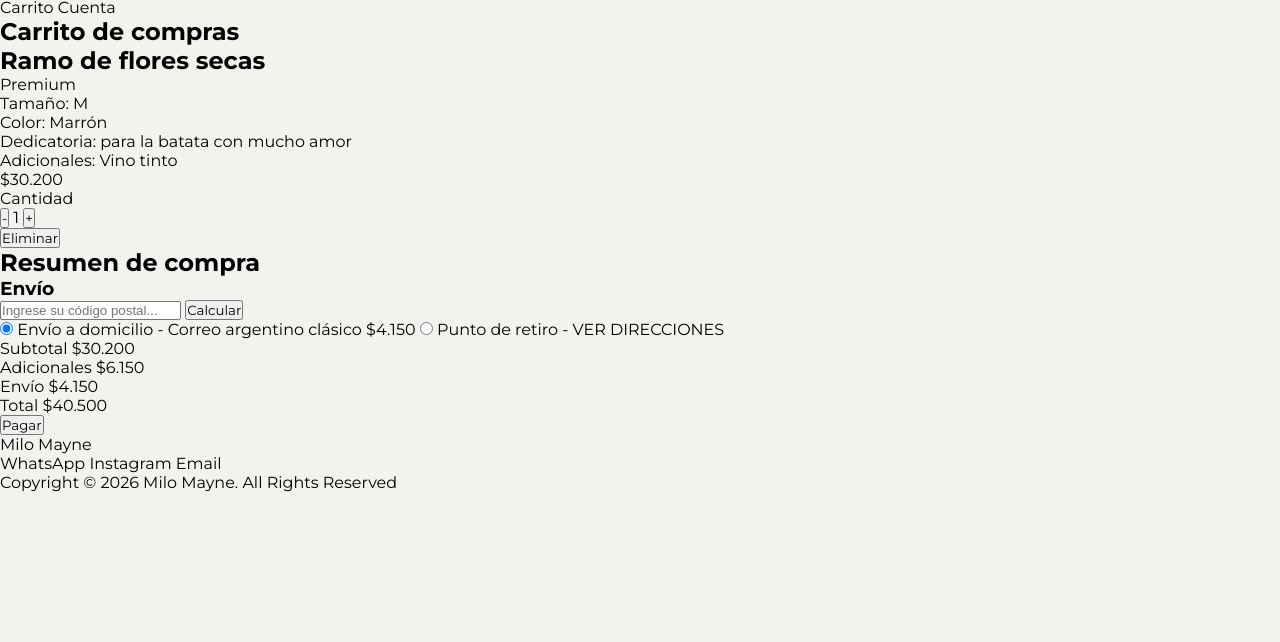
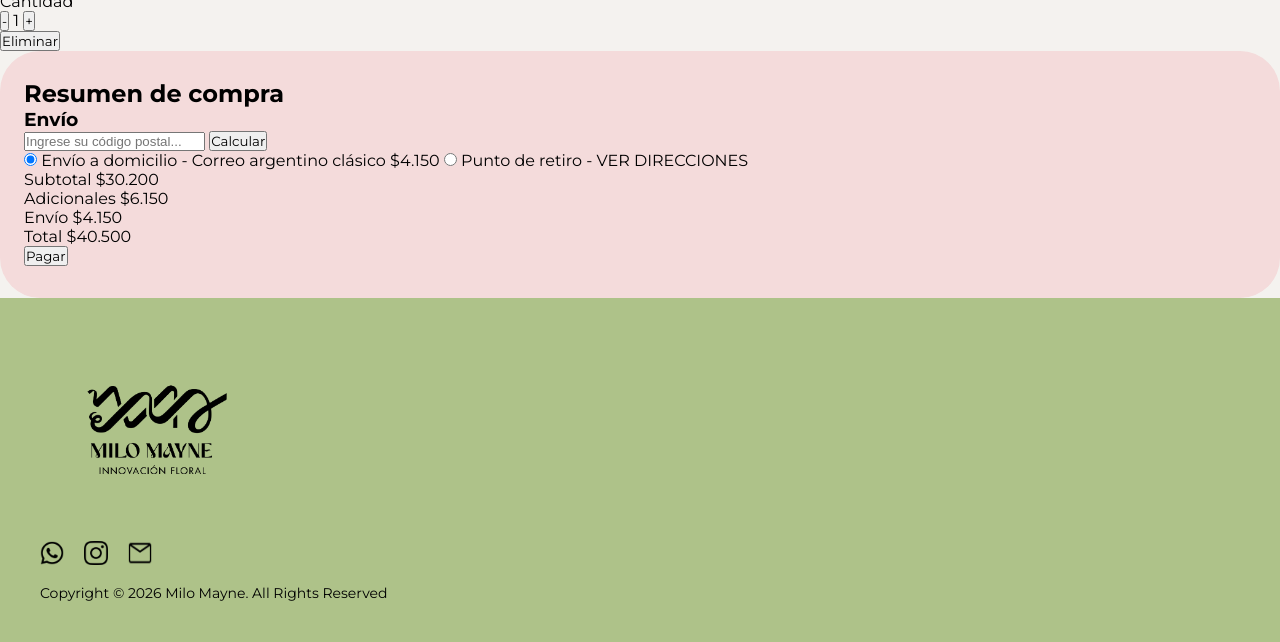
Before and after one commit to ValentinoDiGiacomo4150/milo_shop, a Flask app: page /carrito in a window 1280 px wide. Shown: the part 325-967 px from the top of the page. Before the commit the page ends 817 px from the top, so only its background shows below. Run offline with Flask 3, Linux system fonts and the light colour scheme; some web fonts are replaced.

Commit message:
footer y header

```diff
--- a/app/static/css/carrito.css
+++ b/app/static/css/carrito.css
@@ -1,22 +1,22 @@
 @import url('https://fonts.googleapis.com/css2?family=Montserrat:wght@400;500;600;700&display=swap');
 @font-face{
     font-family: 'Tan Pearl';
-    src: url('app/static/fuentes/TAN-Pearl-Font/TAN-Pearl-Regular.otf') format('opentype'), url('app/static/fuentes/TAN-Pearl-Font/TAN-Pearl-Regular.ttf') format('truetype'), url('app/static/fuentes/TAN-Pearl-Font/TAN-Pearl-Regular.woff2') format('woff2');
+    src: url('../fuentes/TAN-Pearl-Font/TAN-Pearl-Regular.otf') format('opentype'), url('../fuentes/TAN-Pearl-Font/TAN-Pearl-Regular.ttf') format('truetype'), url('../fuentes/TAN-Pearl-Font/TAN-Pearl-Regular.woff2') format('woff2');
     font-display: swap;
 }
 @font-face {
     font-family: 'The Seasons';
-    src: url('app/static/fuentes/The.Seasons/TheSeasonsRegular.ttf') format('truetype'), url('app/static/fuentes/The.Seasons/TheSeasonsBold.ttf') format('truetype');
+    src: url('../fuentes/The.Seasons/TheSeasonsRegular.ttf') format('truetype'), url('../fuentes/The.Seasons/TheSeasonsBold.ttf') format('truetype');
     font-display: swap;
 }
 @font-face {
     font-family: 'Gendy';
-    src: url('app/static/fuentes/gendy/Gendy.otf') format('opentype');
+    src: url('../fuentes/gendy/Gendy.otf') format('opentype');
     font-display: swap;
 }
 @font-face {
     font-family: 'Glacial Indifference';
-    src: url('app/static/fuentes/glacial-indifference/GlacialIndifference-Regular.otf') format('opentype'), url('app/static/fuentes/glacial-indifference/GlacialIndifference-Bold.otf') format('opentype');
+    src: url('../fuentes/glacial-indifference/GlacialIndifference-Regular.otf') format('opentype'), url('../fuentes/glacial-indifference/GlacialIndifference-Bold.otf') format('opentype');
     font-display: swap;
 }
 
@@ -57,9 +57,97 @@ button {
 
 }
 
-.header{
+/*header*/
+
+.encabezado{
+    background-color: var(--rosa-claro);
     display: grid;
     grid-template-columns: 1fr auto 1fr;
     align-items: center;
-    padding: 1rem 2.5rem;
+    padding: 16px 40px;
+    gap: 30px;
 }
+
+.menu{
+    display: flex;
+    gap: 28px;
+}
+
+.iconos{
+    display: flex;
+    justify-content: flex-end;
+    gap: 15px;
+     align-items: center;
+}
+
+.iconos img{
+    display: block;
+    height: 27px;
+    width: 27px;
+}
+
+/*logos*/
+
+.logo{
+   display: block;
+}
+
+.logo img{
+    display: block;
+    height: 60px;
+    width: 92px;
+}
+
+.pie .logo img{
+    height: 184px;
+    width: 223px;
+}
+
+/*titulo*/
+
+.titulo-pagina{
+    background-color: var(--rosa-claro);
+    border-radius: 0 0 50px 50px;
+    text-align: center;
+    font-family: var(--the-seasons);
+    font-size: 40px;
+}
+
+/*productos*/
+
+/*precios*/
+
+/*resumen compra*/
+.resumen{
+    background-color: var(--rosa-claro);
+    padding: 28px 24px 32px;
+    border-radius: 40px;
+}
+
+/*footer*/
+
+.pie{
+    background-color: var(--verde);
+    display: flex;
+    flex-direction: column;
+    gap: 16px;
+    padding: 40px 40px;
+    font-size: 14px;
+}
+
+.pie .redes{
+   display: flex;
+   align-items: center;
+   gap: 20px;
+}
+
+.pie .redes img{
+    display: block;
+    width:24px;
+    height: 24px;
+}
+
+.pie .redes a:nth-child(3) img{ /*mail*/
+    height: 30px;
+    width: 24px;
+}
--- a/app/templates/shop/carrito.html
+++ b/app/templates/shop/carrito.html
@@ -5,12 +5,13 @@
     <meta name="viewport" content="width=device-width, initial-scale=1.0">
     <title>Carrito de compras</title>
     <link rel="stylesheet" href="{{ url_for('static', filename='css/carrito.css') }}">
+
 </head>
 <body>
     <!--header-->
     <header class="encabezado">
         <div class="logo">
-            <a href="/"><img src="{{url_for('static',filename='app\static\images\logos\Milo Mayne_IsoLogo_26_R_MM_ISO_principal_N.png')}}"</a>
+            <a href="/"><img src="{{url_for('static',filename='images/logos/Milo Mayne_IsoLogo_26_R_MM_ISO_principal_N.png')}}" alt="Milo Mayne"></a>
         </div>
         <nav class="menu">
             <a href="/">Inicio</a>
@@ -20,8 +21,8 @@
             <a href="/contacto">Contacto</a>
         </nav>
         <div class="iconos">
-            <a href="/carrito">Carrito</a>
-            <a href="/cuenta">Cuenta</a>
+            <a href="/carrito"><img src="{{url_for('static',filename='images/logos/shopping-cart-01.png')}}"></a>
+            <a href="/cuenta"><img src="{{url_for('static',filename='images/logos/user.png')}}"></a>
         </div>
     </header>
 
@@ -35,12 +36,12 @@
         <section class="carrito-productos">
             <article class="carrito-producto">
                 <div class="producto-imagen"></div>
-                <div class="producto-info"></div>
+                <div class="producto-info">
                     <h2>Ramo de flores secas</h2>
                     <p>Premium</p>
                     <p>Tamaño: M</p>
                     <p>Color: Marrón</p>
-                    <p>Dedicatoria: para la batata con mucho amor</p>
+                    <p>Dedicatoria: .....</p>
                     <p>Adicionales: Vino tinto</p>
                     <p class="Precio">$30.200</p>
                     <label>Cantidad</label>
@@ -50,6 +51,7 @@
                         <button>+</button>
                     </div>
                     <button class="eliminar">Eliminar</button>
+                </div>
              </article>
         </section>
 
@@ -82,11 +84,13 @@
 
     <!--footer-->
     <footer class="pie">
-        <div class="logo">Milo Mayne</div>
+        <div class="logo">
+            <img src="{{url_for('static',filename='images/logos/Milo Mayne_IsoLogo_26_R_MM_ISO-LOGO_2_N.png')}}" alt="Milo Mayne">
+        </div>
         <div class="redes">
-            <a href="#">WhatsApp</a>
-            <a href="#">Instagram</a>
-            <a href="#">Email</a>
+            <a href="#"><img src="{{url_for('static',filename='images/logos/whatsapp.png')}}"></a>
+            <a href="#"><img src="{{url_for('static',filename='images/logos/instagram.png')}}"></a>
+            <a href="#"><img src="{{url_for('static',filename='images/logos/correo-electronico.png')}}"></a>
         </div>
         <p>Copyright © 2026 Milo Mayne. All Rights Reserved</p>
     </footer>
```
Also changed, not shown: app/static/images/logos/correo-electronico.png (added), app/static/images/logos/instagram.png (added), app/static/images/logos/shopping-cart-01.png (added), app/static/images/logos/user.png (added), app/static/images/logos/whatsapp.png (added).
